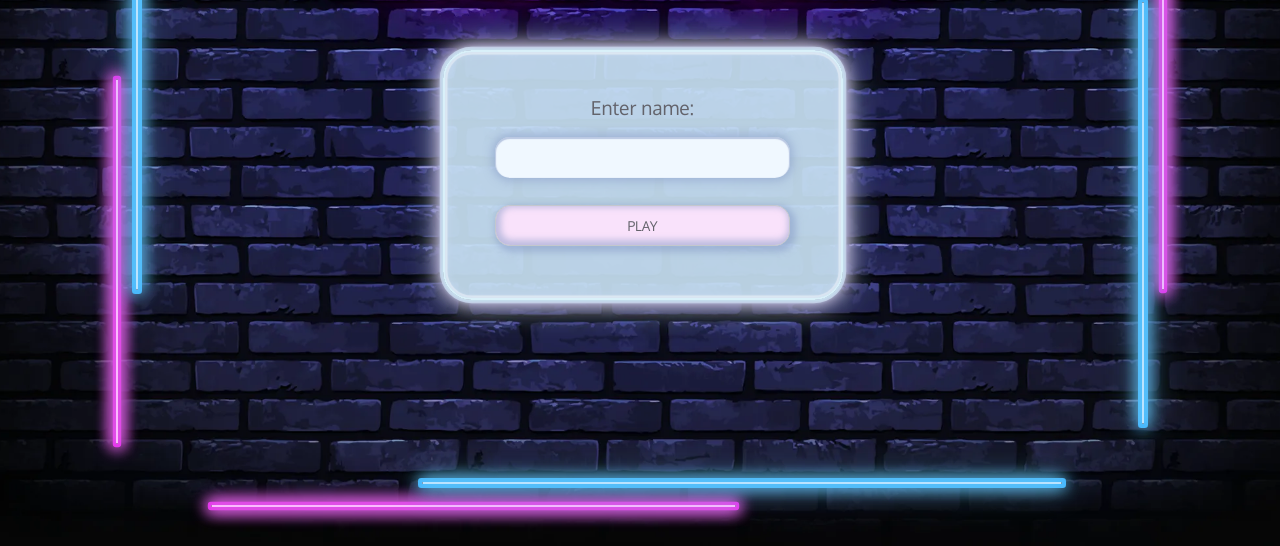
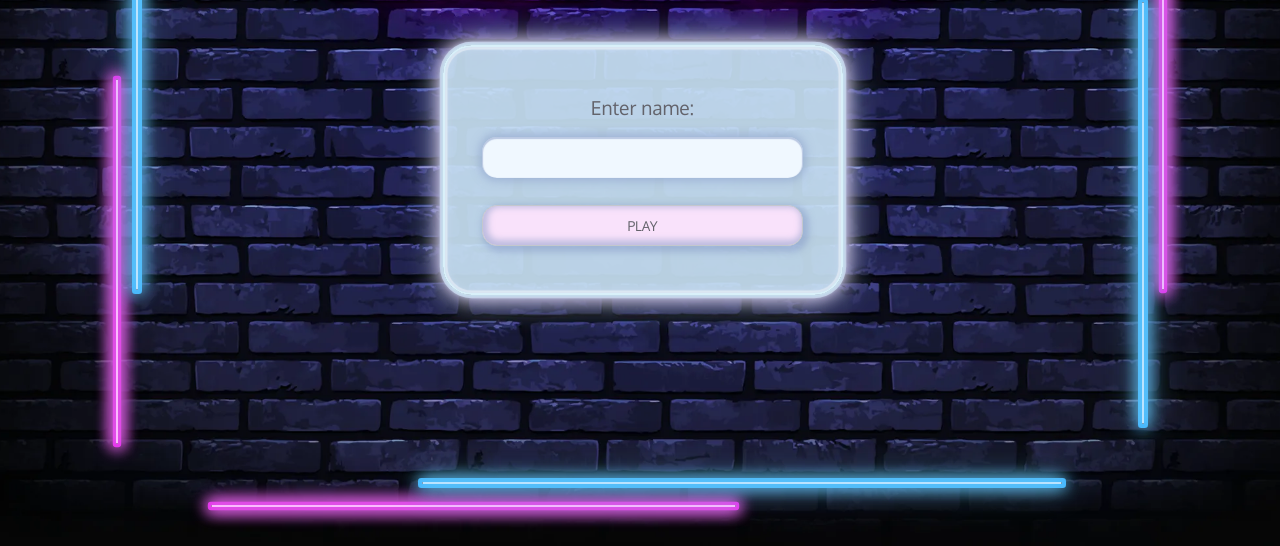
Before and after one commit to oks-erm/quiz-time, a website: page index.html in a window 1280 px wide. Shown: the part 254-800 px from the top of the page. Drawn offline with nearby package versions, Linux system fonts and the light colour scheme.

Commit message:
Refactor css for input form on the home page

```diff
--- a/assets/css/style.css
+++ b/assets/css/style.css
@@ -113,7 +113,7 @@
 
 #sbmt {
     padding: 0.8em;
-    width: 100%;
+    width: 90%;
     background-color: #f9e2fb;
     border: 1px solid #c3c7cd;
     border-radius: 15px;
@@ -177,10 +177,6 @@
 
 #content-box {
     grid-area: 6/4/9/11;
-    width: 400px;
-    height: 250px;
-    background-color: rgba(203, 229, 247, 0.9);
-    padding: 5%;
     align-self: center;
     justify-self: center;
     justify-content: center;
@@ -189,7 +185,11 @@
   }
 
   form {
-    width: 100%;
+    /* width: 100%; */
+    width: 400px;
+    height: 250px;
+    background-color: rgba(203, 229, 247, 0.9);
+    padding: 5%;
     color: var(--dark);
     display: flex;
     flex-direction: column;
@@ -201,7 +201,7 @@
   input {
     padding: 1em;
     margin: 1em 0;
-    width: 100%;
+    width: 90%;
     border-radius: 15px;
     background-color: #f0f8ff;
     box-shadow: 0px 0px 8px 3px rgb(132 152 197 / 50%),
--- a/index.html
+++ b/index.html
@@ -30,8 +30,8 @@
         <a href="index.html" id="logo" title="Home Page (back to the start)" aria-label="Back to the Home Page"></a>
         <!-- Enter name form -->
         <h1 id="ready">Ready for a quiz?</h1>
-        <div id="content-box" class="white-glow">
-            <form data-listener="false">
+        <div id="content-box">
+            <form data-listener="false" class="white-glow">
                 <label for="usrname">Enter name:</label>
                 <input type="text" id="usrname" name="username" maxlength="23">
                 <input id="sbmt" type="submit" value="Play">
```
